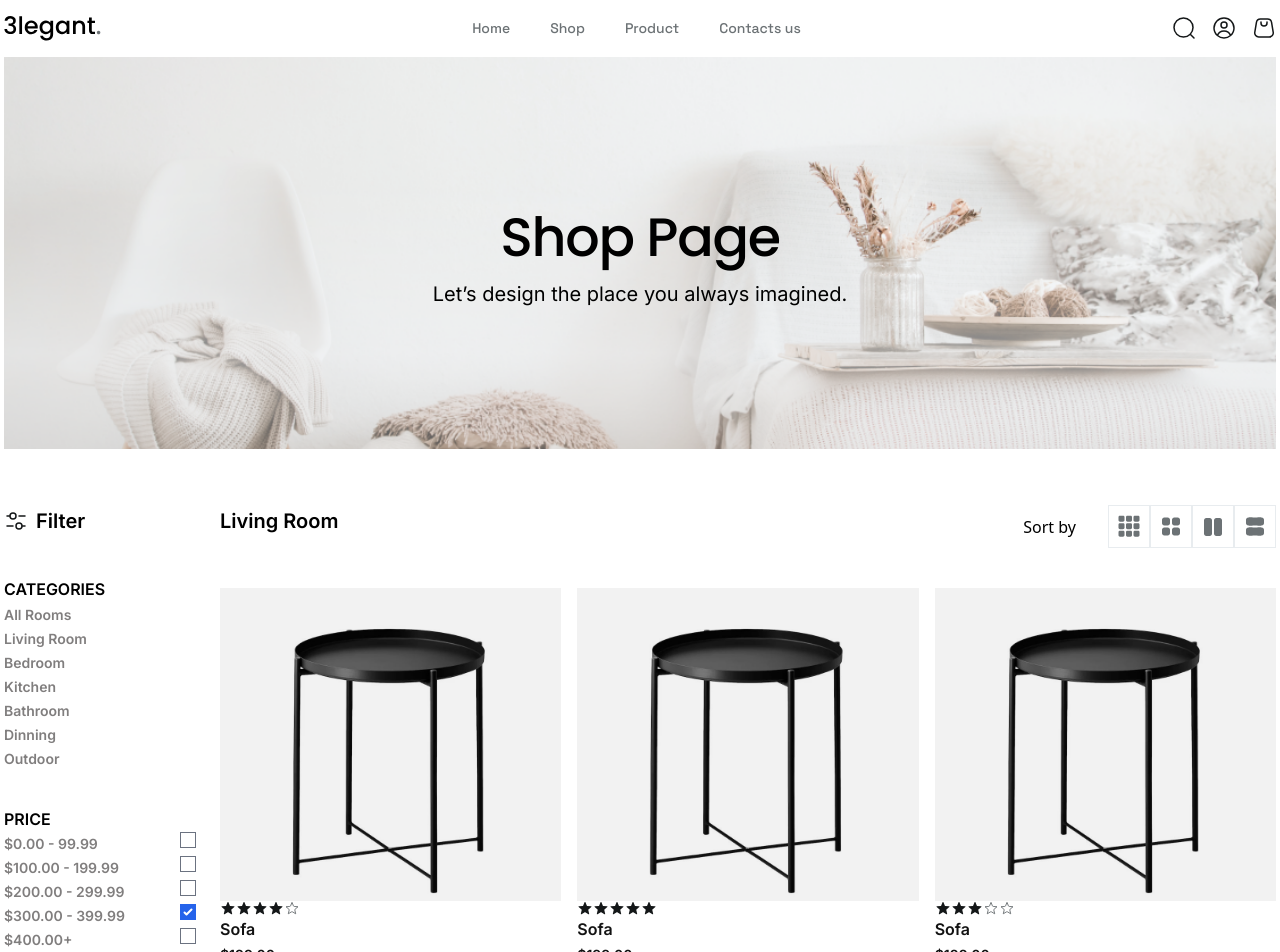
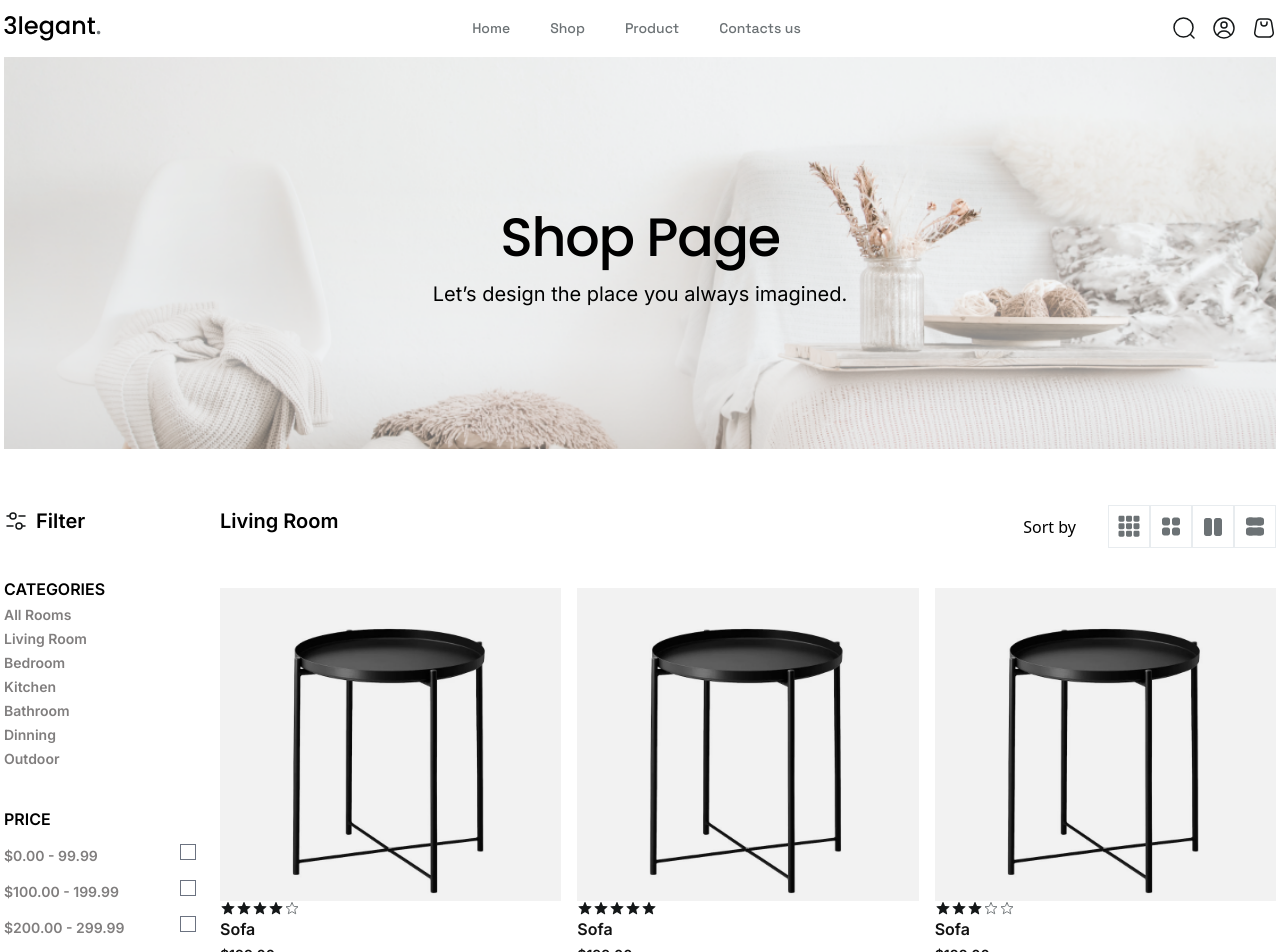
Before and after one commit to dlvdl/e-shop-customer-app, a React (Vite) app: page / in a window 1280 px wide. Shown: the top 952 px of the page. Built offline with nearby package versions, Linux system fonts and the light colour scheme.

Commit message:
custom checkbox component modified

```diff
--- a/src/components/CustomCheckBox.tsx
+++ b/src/components/CustomCheckBox.tsx
@@ -30,10 +30,12 @@ const CustomCheckBox: FunctionComponent<Props> = ({ title, options }) => {
 
   return (
     <div>
-      <h3 className="uppercase text-base font-semibold font-inter">{title}</h3>
+      <h3 className="uppercase text-base font-semibold font-inter mb-3">
+        {title}
+      </h3>
       <Listbox value={selectedOptions} onChange={setSelectedOptions}>
         {/* <Listbox.Button>{selectedOptions.name}</Listbox.Button> */}
-        <Listbox.Options className={"flex flex-col"} static>
+        <Listbox.Options className={"flex flex-col gap-3"} static>
           {selectedBoxes.map((option, i) => (
             <Listbox.Option
               key={option.id}
```
